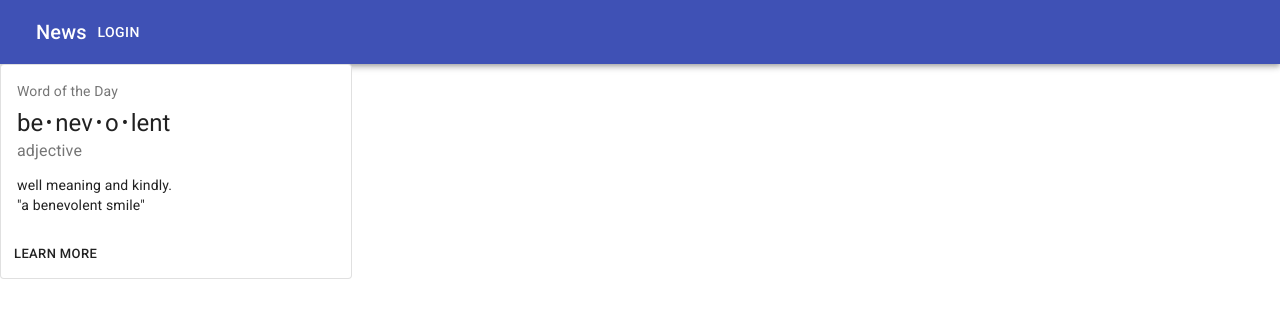
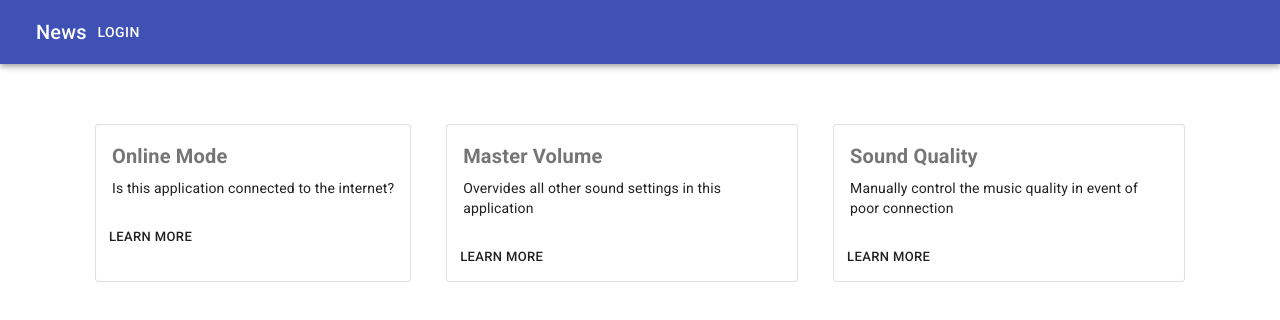
Before and after one commit to crashdaddy/appMusic, a React (Create React App) app: page / in a window 1280 px wide. Both pictures are taken after a click on the button "LOGIN". Shown: the top 320 px of the page. Built offline with nearby package versions, Linux system fonts and the light colour scheme.

Commit message:
Styled cards

```diff
--- a/src/components/Dashboard.js
+++ b/src/components/Dashboard.js
@@ -17,14 +17,15 @@ const useStyles = makeStyles({
       transform: 'scale(0.8)',
     },
     title: {
-      fontSize: 14,
+      fontSize: 20,
+      fontWeight: 800
     },
     pos: {
       marginBottom: 12,
-    },
+    }
   });
 
-function OutlinedCard() {
+function OutlinedCard(props) {
     const classes = useStyles();
     const bull = <span className={classes.bullet}>•</span>;
 
@@ -32,18 +33,10 @@ function OutlinedCard() {
       <Card className={classes.root} variant="outlined">
         <CardContent>
           <Typography className={classes.title} color="textSecondary" gutterBottom>
-            Word of the Day
-          </Typography>
-          <Typography variant="h5" component="h2">
-            be{bull}nev{bull}o{bull}lent
-          </Typography>
-          <Typography className={classes.pos} color="textSecondary">
-            adjective
+            {props.title}
           </Typography>
           <Typography variant="body2" component="p">
-            well meaning and kindly.
-            <br />
-            {'"a benevolent smile"'}
+            {props.description}
           </Typography>
         </CardContent>
         <CardActions>
@@ -57,8 +50,10 @@ class Dashboard extends Component {
 
     render() {
         return(
-            <div>
-                <OutlinedCard />
+            <div class="cards" style={{display: "flex", justifyContent: "space-evenly", maxWidth: "1200px", margin: "0 auto", padding: "60px"}}>
+                <OutlinedCard title="Online Mode" description="Is this application connected to the internet?"/>
+                <OutlinedCard title="Master Volume" description="Overvides all other sound settings in this application"/>
+                <OutlinedCard title="Sound Quality" description="Manually control the music quality in event of poor connection"/>
             </div>
         )
 
```
